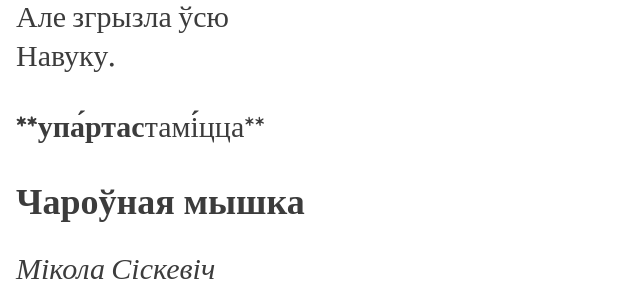
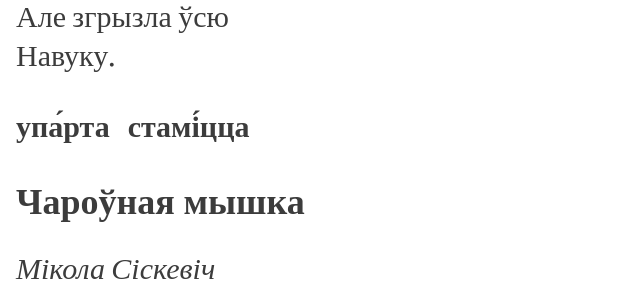
Before and after one commit to seveleva/seveleva, a Jekyll site: the page built from nie-maŭčy.md, in a window 1280 px wide and 900 px high, scrolled down 17371 px. Shown: the part 153-453 px from the top of the window, without its empty margins (0-640 px from the left). Built offline with Jekyll 4.4.1, drawn with Linux system fonts in a browser that asks for light colours.

Commit message:
Update nie-maŭčy.md

```diff
--- a/nie-maŭčy.md
+++ b/nie-maŭčy.md
@@ -457,7 +457,7 @@ _Іван Муравейка_
 Але згрызла ўсю
 Навуку.
 
-****упа****́****ртас**тамі**́**цца**
+**упа́рта стамі́цца**
 
 ### <span id="anchor-13"></span>Чароўная мышка
 
```
